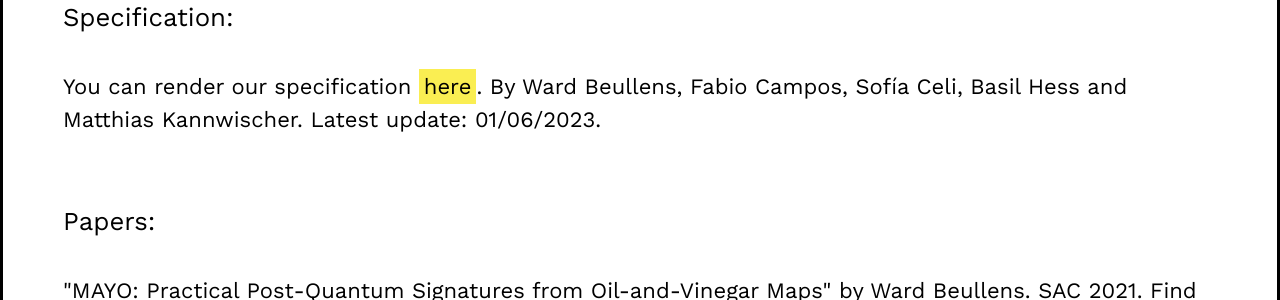
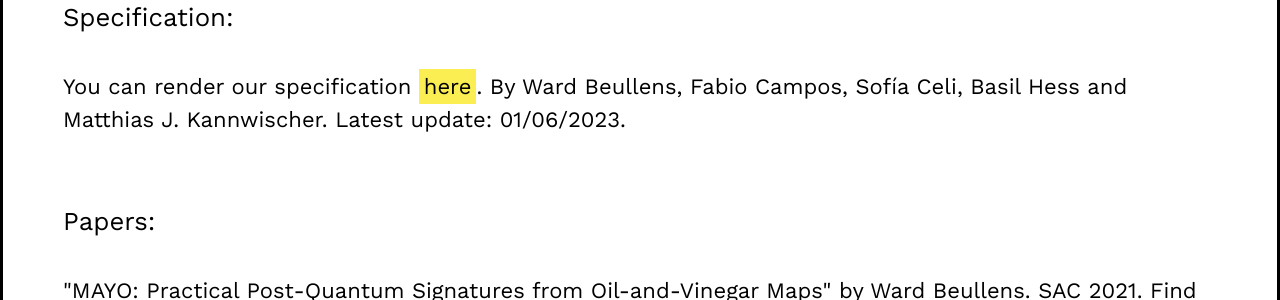
Before and after one commit to PQCMayo/MAYO-website, a Jekyll site: the page built from resources.html, in a window 1280 px wide. Shown: the part 532-832 px from the top of the page. Built offline with Jekyll 4.4.1, drawn with Linux system fonts in a browser that asks for light colours.

Commit message:
Update name

```diff
--- a/resources.html
+++ b/resources.html
@@ -10,7 +10,7 @@ tags: menu
 	<br>
   <h3>Specification:</h3>
 	<br>
-	<p>You can render our specification <a href="/assets/specs/mayo.pdf">here</a>. By Ward Beullens, Fabio Campos, Sofía Celi, Basil Hess and Matthias Kannwischer. Latest update: 01/06/2023.</p>
+	<p>You can render our specification <a href="/assets/specs/mayo.pdf">here</a>. By Ward Beullens, Fabio Campos, Sofía Celi, Basil Hess and Matthias J. Kannwischer. Latest update: 01/06/2023.</p>
 	<br>
 	<br>
   <h3>Papers:</h3>
```
